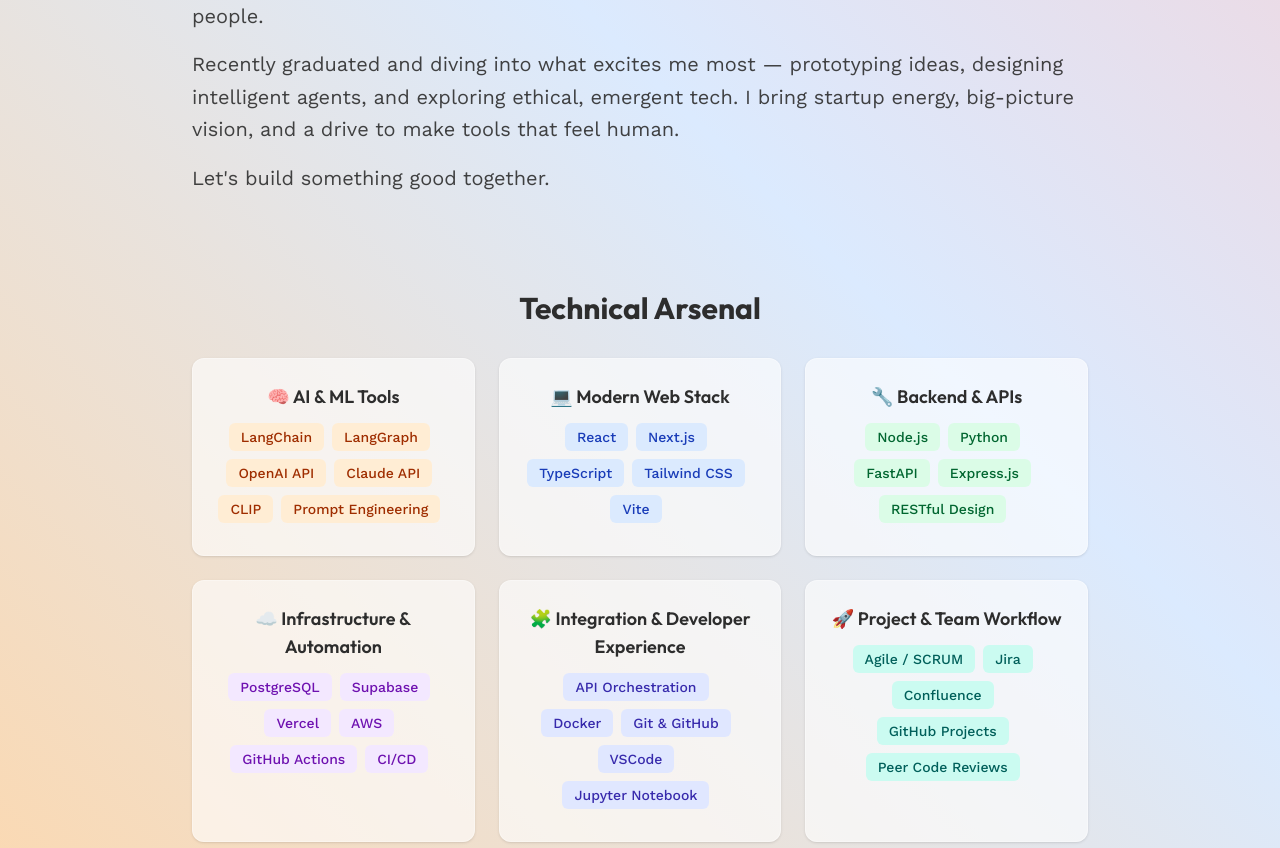
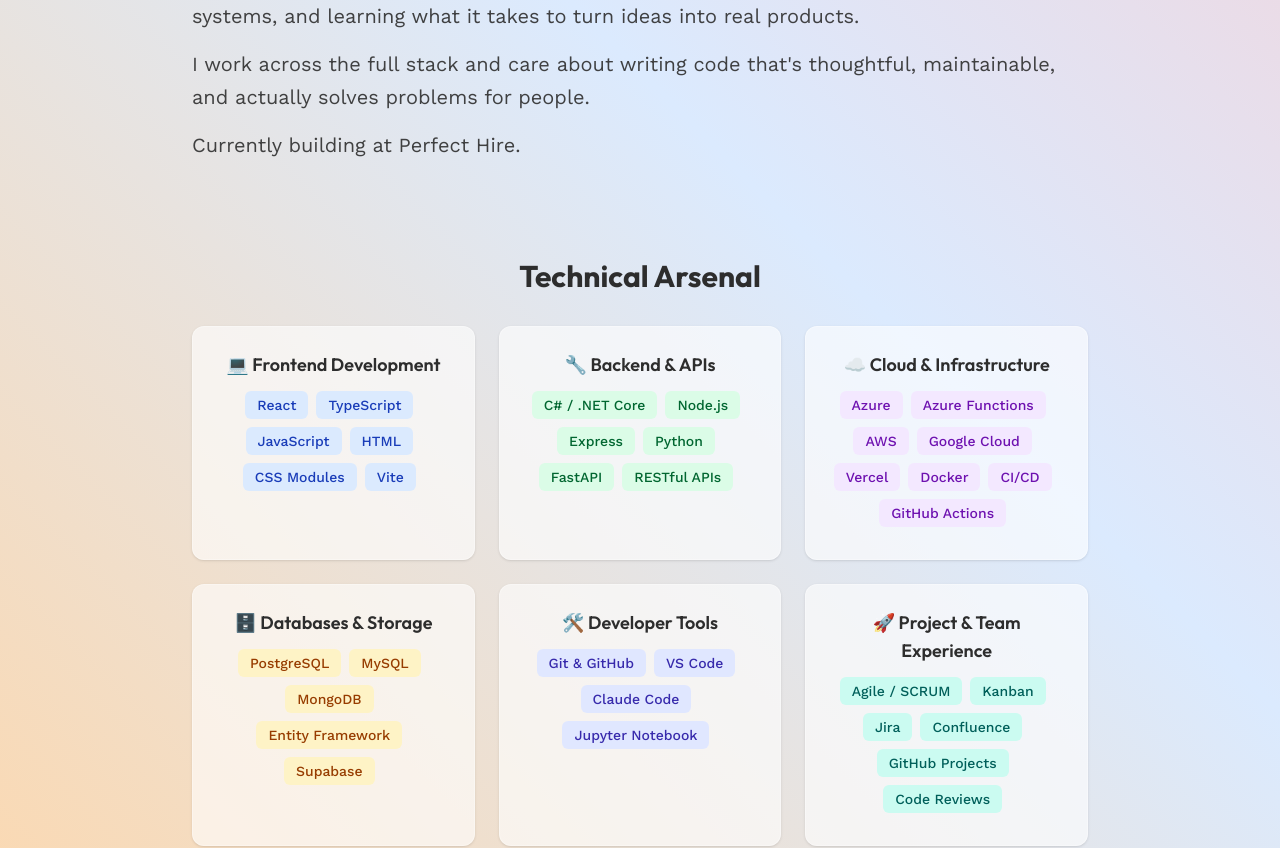
Before and after one commit to aematei/personal-website, a Next.js app: page / in a window 1280 px wide. Shown: the part 860-1708 px from the top of the page. Built offline with nearby package versions, Linux system fonts and the light colour scheme.

Commit message:
Update copy

```diff
--- a/pages/index.tsx
+++ b/pages/index.tsx
@@ -64,79 +64,82 @@
             </div>
 
             <div className="text-lg md:text-xl text-[#2D2D2D]/90 my-24 leading-relaxed space-y-4 max-w-4xl mx-auto text-left opacity-0 animate-fade-in-up" style={{animationDelay: '1.0s'}}>
-              <p>I'm a full-stack developer with a love for fast-paced collaboration, thoughtful design, and creative tooling. I thrive when building fresh, meaningful things with smart, passionate people.</p>
-              <p>Recently graduated and diving into what excites me most — prototyping ideas, designing intelligent agents, and exploring ethical, emergent tech. I bring startup energy, big-picture vision, and a drive to make tools that feel human.</p>
-              <p>Let's build something good together.</p>
+              <p>I'm a software developer who loves building things that matter. Fresh out of Cal Poly Pomona and diving straight into startup life, where I'm shipping features, designing systems, and learning what it takes to turn ideas into real products.</p>
+              <p>I work across the full stack and care about writing code that's thoughtful, maintainable, and actually solves problems for people.</p>
+              <p>Currently building at Perfect Hire.</p>
             </div>
 
             <div className="mb-16 opacity-0 animate-fade-in-up" style={{animationDelay: '1.2s'}}>
               <h3 className="text-3xl font-bold mb-8 text-[#2D2D2D]">Technical Arsenal</h3>
               <div className="grid grid-cols-1 md:grid-cols-2 lg:grid-cols-3 gap-6 max-w-5xl mx-auto">
                 <div className="rounded-xl p-6 shadow-sm border border-white/30 hover:border-white/50 hover:shadow-2xl hover:scale-[1.02] hover:-translate-y-1 transition-all duration-300 opacity-0 animate-fade-in-up" style={{animationDelay: '0.1s', backgroundColor: 'rgba(255, 255, 255, 0.6)', backdropFilter: 'blur(8px)'}}>
-                  <h4 className="text-lg font-semibold text-[#2D2D2D] mb-3">🧠 AI & ML Tools</h4>
+                  <h4 className="text-lg font-semibold text-[#2D2D2D] mb-3">💻 Frontend Development</h4>
                   <div className="space-y-2">
-                    <span className="inline-block px-3 py-1 bg-orange-100 text-orange-800 rounded-md text-sm font-medium mr-2 mb-2">LangChain</span>
-                    <span className="inline-block px-3 py-1 bg-orange-100 text-orange-800 rounded-md text-sm font-medium mr-2 mb-2">LangGraph</span>
-                    <span className="inline-block px-3 py-1 bg-orange-100 text-orange-800 rounded-md text-sm font-medium mr-2 mb-2">OpenAI API</span>
-                    <span className="inline-block px-3 py-1 bg-orange-100 text-orange-800 rounded-md text-sm font-medium mr-2 mb-2">Claude API</span>
-                    <span className="inline-block px-3 py-1 bg-orange-100 text-orange-800 rounded-md text-sm font-medium mr-2 mb-2">CLIP</span>
-                    <span className="inline-block px-3 py-1 bg-orange-100 text-orange-800 rounded-md text-sm font-medium mr-2 mb-2">Prompt Engineering</span>
+                    <span className="inline-block px-3 py-1 bg-blue-100 text-blue-800 rounded-md text-sm font-medium mr-2 mb-2">React</span>
+                    <span className="inline-block px-3 py-1 bg-blue-100 text-blue-800 rounded-md text-sm font-medium mr-2 mb-2">TypeScript</span>
+                    <span className="inline-block px-3 py-1 bg-blue-100 text-blue-800 rounded-md text-sm font-medium mr-2 mb-2">JavaScript</span>
+                    <span className="inline-block px-3 py-1 bg-blue-100 text-blue-800 rounded-md text-sm font-medium mr-2 mb-2">HTML</span>
+                    <span className="inline-block px-3 py-1 bg-blue-100 text-blue-800 rounded-md text-sm font-medium mr-2 mb-2">CSS Modules</span>
+                    <span className="inline-block px-3 py-1 bg-blue-100 text-blue-800 rounded-md text-sm font-medium mr-2 mb-2">Vite</span>
                   </div>
                 </div>
 
                 <div className="rounded-xl p-6 shadow-sm border border-white/30 hover:border-white/50 hover:shadow-2xl hover:scale-[1.02] hover:-translate-y-1 transition-all duration-300 opacity-0 animate-fade-in-up" style={{animationDelay: '0.2s', backgroundColor: 'rgba(255, 255, 255, 0.6)', backdropFilter: 'blur(8px)'}}>
-                  <h4 className="text-lg font-semibold text-[#2D2D2D] mb-3">💻 Modern Web Stack</h4>
+                  <h4 className="text-lg font-semibold text-[#2D2D2D] mb-3">🔧 Backend & APIs</h4>
                   <div className="space-y-2">
-                    <span className="inline-block px-3 py-1 bg-blue-100 text-blue-800 rounded-md text-sm font-medium mr-2 mb-2">React</span>
-                    <span className="inline-block px-3 py-1 bg-blue-100 text-blue-800 rounded-md text-sm font-medium mr-2 mb-2">Next.js</span>
-                    <span className="inline-block px-3 py-1 bg-blue-100 text-blue-800 rounded-md text-sm font-medium mr-2 mb-2">TypeScript</span>
-                    <span className="inline-block px-3 py-1 bg-blue-100 text-blue-800 rounded-md text-sm font-medium mr-2 mb-2">Tailwind CSS</span>
-                    <span className="inline-block px-3 py-1 bg-blue-100 text-blue-800 rounded-md text-sm font-medium mr-2 mb-2">Vite</span>
+                    <span className="inline-block px-3 py-1 bg-green-100 text-green-800 rounded-md text-sm font-medium mr-2 mb-2">C# / .NET Core</span>
+                    <span className="inline-block px-3 py-1 bg-green-100 text-green-800 rounded-md text-sm font-medium mr-2 mb-2">Node.js</span>
+                    <span className="inline-block px-3 py-1 bg-green-100 text-green-800 rounded-md text-sm font-medium mr-2 mb-2">Express</span>
+                    <span className="inline-block px-3 py-1 bg-green-100 text-green-800 rounded-md text-sm font-medium mr-2 mb-2">Python</span>
+                    <span className="inline-block px-3 py-1 bg-green-100 text-green-800 rounded-md text-sm font-medium mr-2 mb-2">FastAPI</span>
+                    <span className="inline-block px-3 py-1 bg-green-100 text-green-800 rounded-md text-sm font-medium mr-2 mb-2">RESTful APIs</span>
                   </div>
                 </div>
 
                 <div className="rounded-xl p-6 shadow-sm border border-white/30 hover:border-white/50 hover:shadow-2xl hover:scale-[1.02] hover:-translate-y-1 transition-all duration-300 opacity-0 animate-fade-in-up" style={{animationDelay: '0.3s', backgroundColor: 'rgba(255, 255, 255, 0.6)', backdropFilter: 'blur(8px)'}}>
-                  <h4 className="text-lg font-semibold text-[#2D2D2D] mb-3">🔧 Backend & APIs</h4>
+                  <h4 className="text-lg font-semibold text-[#2D2D2D] mb-3">☁️ Cloud & Infrastructure</h4>
                   <div className="space-y-2">
-                    <span className="inline-block px-3 py-1 bg-green-100 text-green-800 rounded-md text-sm font-medium mr-2 mb-2">Node.js</span>
-                    <span className="inline-block px-3 py-1 bg-green-100 text-green-800 rounded-md text-sm font-medium mr-2 mb-2">Python</span>
-                    <span className="inline-block px-3 py-1 bg-green-100 text-green-800 rounded-md text-sm font-medium mr-2 mb-2">FastAPI</span>
-                    <span className="inline-block px-3 py-1 bg-green-100 text-green-800 rounded-md text-sm font-medium mr-2 mb-2">Express.js</span>
-                    <span className="inline-block px-3 py-1 bg-green-100 text-green-800 rounded-md text-sm font-medium mr-2 mb-2">RESTful Design</span>
+                    <span className="inline-block px-3 py-1 bg-purple-100 text-purple-800 rounded-md text-sm font-medium mr-2 mb-2">Azure</span>
+                    <span className="inline-block px-3 py-1 bg-purple-100 text-purple-800 rounded-md text-sm font-medium mr-2 mb-2">Azure Functions</span>
+                    <span className="inline-block px-3 py-1 bg-purple-100 text-purple-800 rounded-md text-sm font-medium mr-2 mb-2">AWS</span>
+                    <span className="inline-block px-3 py-1 bg-purple-100 text-purple-800 rounded-md text-sm font-medium mr-2 mb-2">Google Cloud</span>
+                    <span className="inline-block px-3 py-1 bg-purple-100 text-purple-800 rounded-md text-sm font-medium mr-2 mb-2">Vercel</span>
+                    <span className="inline-block px-3 py-1 bg-purple-100 text-purple-800 rounded-md text-sm font-medium mr-2 mb-2">Docker</span>
+                    <span className="inline-block px-3 py-1 bg-purple-100 text-purple-800 rounded-md text-sm font-medium mr-2 mb-2">CI/CD</span>
+                    <span className="inline-block px-3 py-1 bg-purple-100 text-purple-800 rounded-md text-sm font-medium mr-2 mb-2">GitHub Actions</span>
                   </div>
                 </div>
 
                 <div className="rounded-xl p-6 shadow-sm border border-white/30 hover:border-white/50 hover:shadow-2xl hover:scale-[1.02] hover:-translate-y-1 transition-all duration-300 opacity-0 animate-fade-in-up" style={{animationDelay: '0.4s', backgroundColor: 'rgba(255, 255, 255, 0.6)', backdropFilter: 'blur(8px)'}}>
-                  <h4 className="text-lg font-semibold text-[#2D2D2D] mb-3">☁️ Infrastructure & Automation</h4>
+                  <h4 className="text-lg font-semibold text-[#2D2D2D] mb-3">🗄️ Databases & Storage</h4>
                   <div className="space-y-2">
-                    <span className="inline-block px-3 py-1 bg-purple-100 text-purple-800 rounded-md text-sm font-medium mr-2 mb-2">PostgreSQL</span>
-                    <span className="inline-block px-3 py-1 bg-purple-100 text-purple-800 rounded-md text-sm font-medium mr-2 mb-2">Supabase</span>
-                    <span className="inline-block px-3 py-1 bg-purple-100 text-purple-800 rounded-md text-sm font-medium mr-2 mb-2">Vercel</span>
-                    <span className="inline-block px-3 py-1 bg-purple-100 text-purple-800 rounded-md text-sm font-medium mr-2 mb-2">AWS</span>
-                    <span className="inline-block px-3 py-1 bg-purple-100 text-purple-800 rounded-md text-sm font-medium mr-2 mb-2">GitHub Actions</span>
-                    <span className="inline-block px-3 py-1 bg-purple-100 text-purple-800 rounded-md text-sm font-medium mr-2 mb-2">CI/CD</span>
+                    <span className="inline-block px-3 py-1 bg-amber-100 text-amber-800 rounded-md text-sm font-medium mr-2 mb-2">PostgreSQL</span>
+                    <span className="inline-block px-3 py-1 bg-amber-100 text-amber-800 rounded-md text-sm font-medium mr-2 mb-2">MySQL</span>
+                    <span className="inline-block px-3 py-1 bg-amber-100 text-amber-800 rounded-md text-sm font-medium mr-2 mb-2">MongoDB</span>
+                    <span className="inline-block px-3 py-1 bg-amber-100 text-amber-800 rounded-md text-sm font-medium mr-2 mb-2">Entity Framework</span>
+                    <span className="inline-block px-3 py-1 bg-amber-100 text-amber-800 rounded-md text-sm font-medium mr-2 mb-2">Supabase</span>
                   </div>
                 </div>
 
                 <div className="rounded-xl p-6 shadow-sm border border-white/30 hover:border-white/50 hover:shadow-2xl hover:scale-[1.02] hover:-translate-y-1 transition-all duration-300 opacity-0 animate-fade-in-up" style={{animationDelay: '0.5s', backgroundColor: 'rgba(255, 255, 255, 0.6)', backdropFilter: 'blur(8px)'}}>
-                  <h4 className="text-lg font-semibold text-[#2D2D2D] mb-3">🧩 Integration & Developer Experience</h4>
+                  <h4 className="text-lg font-semibold text-[#2D2D2D] mb-3">🛠️ Developer Tools</h4>
                   <div className="space-y-2">
-                    <span className="inline-block px-3 py-1 bg-indigo-100 text-indigo-800 rounded-md text-sm font-medium mr-2 mb-2">API Orchestration</span>
-                    <span className="inline-block px-3 py-1 bg-indigo-100 text-indigo-800 rounded-md text-sm font-medium mr-2 mb-2">Docker</span>
                     <span className="inline-block px-3 py-1 bg-indigo-100 text-indigo-800 rounded-md text-sm font-medium mr-2 mb-2">Git & GitHub</span>
-                    <span className="inline-block px-3 py-1 bg-indigo-100 text-indigo-800 rounded-md text-sm font-medium mr-2 mb-2">VSCode</span>
+                    <span className="inline-block px-3 py-1 bg-indigo-100 text-indigo-800 rounded-md text-sm font-medium mr-2 mb-2">VS Code</span>
+                    <span className="inline-block px-3 py-1 bg-indigo-100 text-indigo-800 rounded-md text-sm font-medium mr-2 mb-2">Claude Code</span>
                     <span className="inline-block px-3 py-1 bg-indigo-100 text-indigo-800 rounded-md text-sm font-medium mr-2 mb-2">Jupyter Notebook</span>
                   </div>
                 </div>
 
                 <div className="rounded-xl p-6 shadow-sm border border-white/30 hover:border-white/50 hover:shadow-2xl hover:scale-[1.02] hover:-translate-y-1 transition-all duration-300 opacity-0 animate-fade-in-up" style={{animationDelay: '0.6s', backgroundColor: 'rgba(255, 255, 255, 0.6)', backdropFilter: 'blur(8px)'}}>
-                  <h4 className="text-lg font-semibold text-[#2D2D2D] mb-3">🚀 Project & Team Workflow</h4>
+                  <h4 className="text-lg font-semibold text-[#2D2D2D] mb-3">🚀 Project & Team Experience</h4>
                   <div className="space-y-2">
                     <span className="inline-block px-3 py-1 bg-teal-100 text-teal-800 rounded-md text-sm font-medium mr-2 mb-2">Agile / SCRUM</span>
+                    <span className="inline-block px-3 py-1 bg-teal-100 text-teal-800 rounded-md text-sm font-medium mr-2 mb-2">Kanban</span>
                     <span className="inline-block px-3 py-1 bg-teal-100 text-teal-800 rounded-md text-sm font-medium mr-2 mb-2">Jira</span>
                     <span className="inline-block px-3 py-1 bg-teal-100 text-teal-800 rounded-md text-sm font-medium mr-2 mb-2">Confluence</span>
                     <span className="inline-block px-3 py-1 bg-teal-100 text-teal-800 rounded-md text-sm font-medium mr-2 mb-2">GitHub Projects</span>
-                    <span className="inline-block px-3 py-1 bg-teal-100 text-teal-800 rounded-md text-sm font-medium mr-2 mb-2">Peer Code Reviews</span>
+                    <span className="inline-block px-3 py-1 bg-teal-100 text-teal-800 rounded-md text-sm font-medium mr-2 mb-2">Code Reviews</span>
                   </div>
                 </div>
               </div>
```
